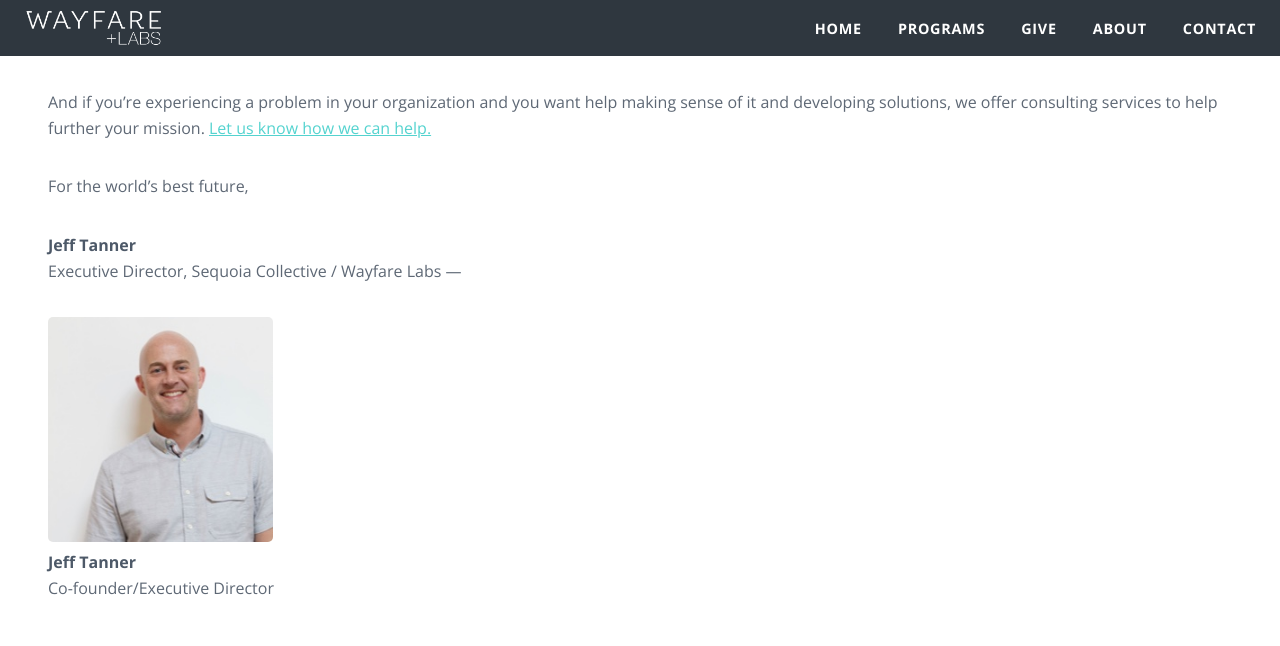
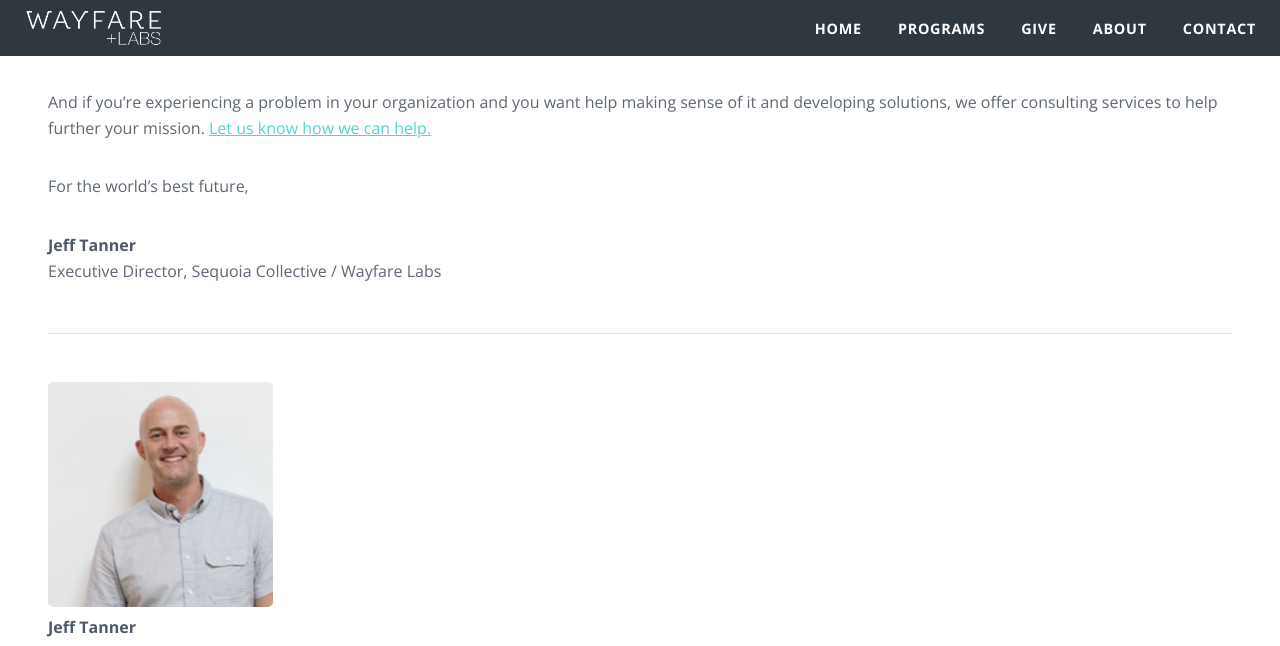
Before and after one commit to wayfareio/wayfarelabs.org, a Jekyll site: the page built from about.markdown, in a window 1280 px wide and 900 px high, scrolled down 902 px, cut to the strip 0-646 px from the top of the window. Built offline with Jekyll 4.4.1, drawn with Linux system fonts in a browser that asks for light colours.

Commit message:
Updated About

```diff
--- a/about.markdown
+++ b/about.markdown
@@ -4,10 +4,10 @@
 position: 5
 ---
 
-**Our Vision and Dream**
+**Our Vision and Dream**\
 Our dream is that leaders across the world would work together to build cities where even the most vulnerable flourish. We envision leaders and institutions from diverse sectors of society actively engaged in organizing to advance the common good.
 
-**Our History**
+**Our History**\
 In 2013, my co-founder Brandon and I attended the Q gathering in Los Angeles where Erwin McManus asked attendees this question: “What if the church became the human incubator for creating the world’s best future?” That question resonated with us. More than that, it compelled us to action. We believe the church isn't a building or an institution but rather a community of Christ-followers called by God to participate with him as he renews the world.
 
 Brandon had already started several companies, and had taken Zencoder through the prestigious startup incubator, Y Combinator. That experience left him (and his co-founders) far better prepared to succeed (Zencoder sold in 2012). I had also started several companies and served as an executive in others. My background has been in organizational development. That’s when it hit us. As part of the Church, we could pursue the world’s best future by helping make sense of unsolved problems in the world and by catalyzing siloed leaders into relationships where solutions could be born.
@@ -22,14 +22,15 @@
 
 For the world's best future,
 
-**Jeff Tanner**
+**Jeff Tanner**\
 Executive Director, Sequoia Collective / Wayfare Labs
+
 ---
+
 <div class="container">
-  <div class="row uniform">
-    <div class="3u 6u(medium) 12u$(xsmall)">
-      <span class="image"><img src="/images/jeff.jpg" alt="Jeff Tanner" width="225"></span><br>
-      <strong>Jeff Tanner</strong><br>
-      Co-founder/Executive Director
-    </div>
-    <div class="3u 6u$(medium) 12u$(xsmall)">
+<div class="row uniform">
+<div class="3u 6u(medium) 12u$(xsmall)">
+<span class="image"><img src="/images/jeff.jpg" alt="Jeff Tanner" width="225"></span><br>
+<strong>Jeff Tanner</strong><br>
+Co-founder/Executive Director
+</div>
```
